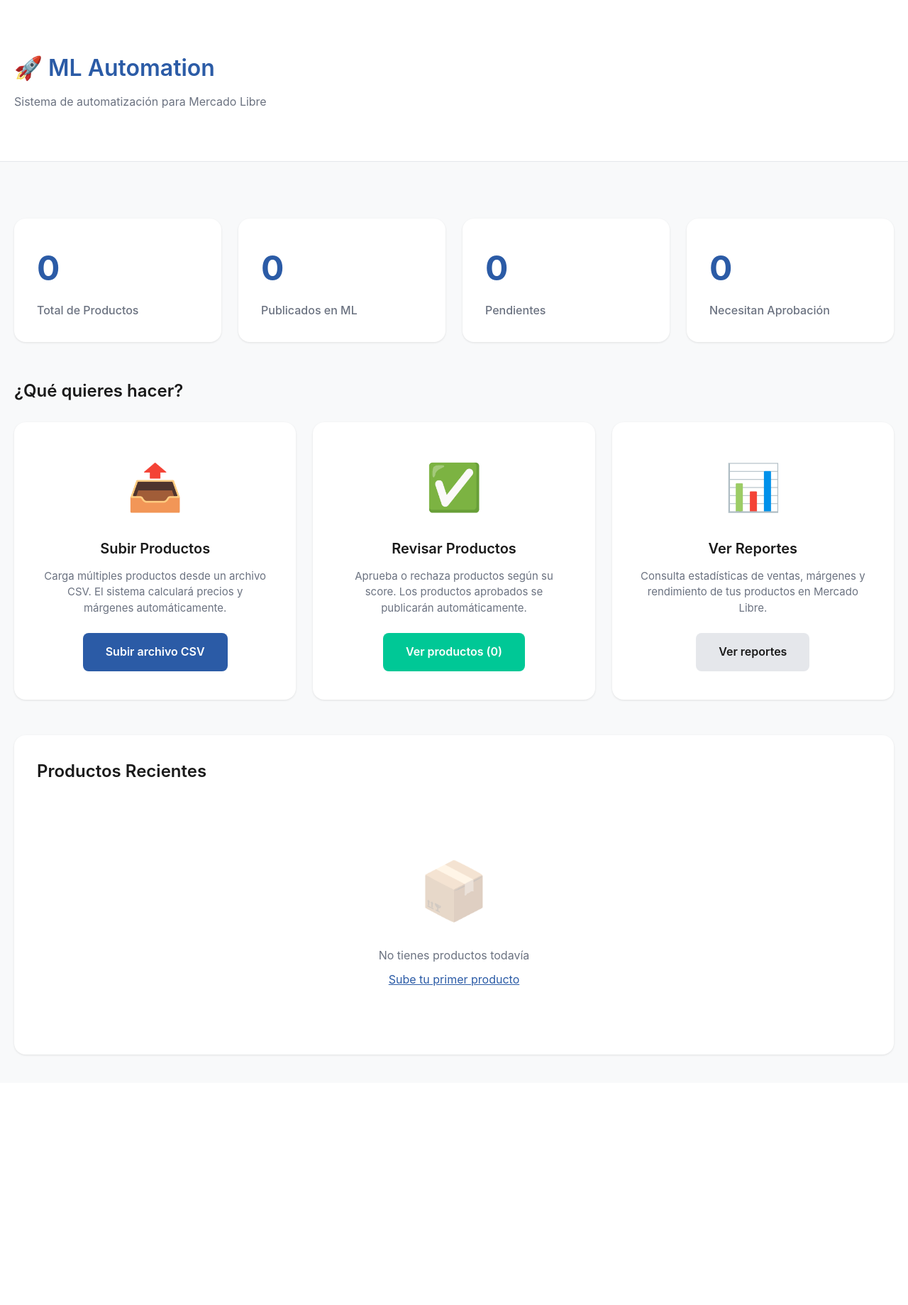
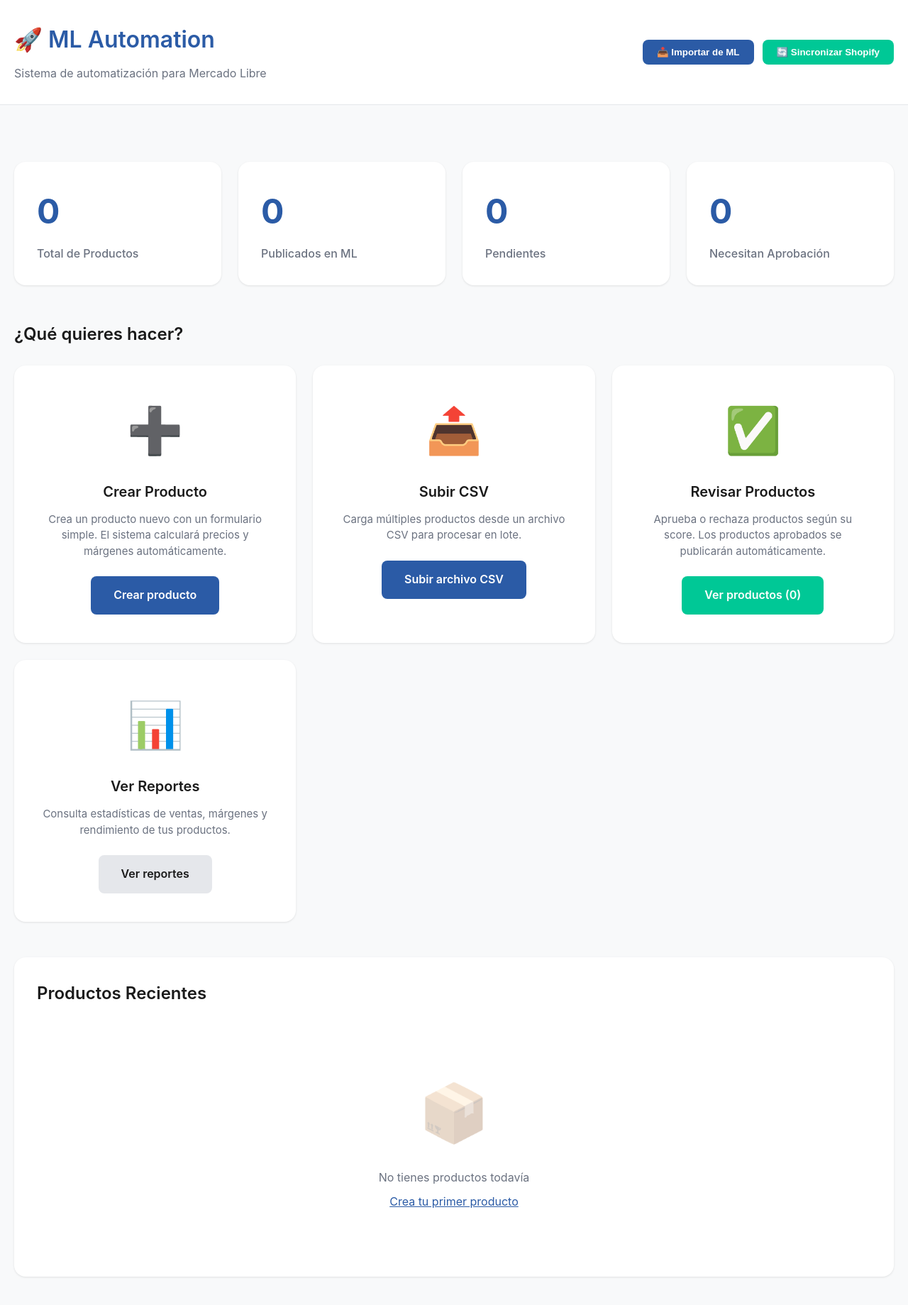
Before and after one commit to cesar20072/ml-automation, a FastAPI app: page /dashboard/ in a window 1280 px wide. Shown: the whole page at 71% size. Before the commit the page ends 1488 px from the top, so only its background shows below. Run offline with FastAPI, Linux system fonts and the light colour scheme.

Commit message:
Update dashboard_home.html

```diff
--- a/templates/dashboard_home.html
+++ b/templates/dashboard_home.html
@@ -31,6 +31,15 @@
             margin-bottom: 40px;
         }
 
+        .header-content {
+            max-width: 1400px;
+            margin: 0 auto;
+            padding: 0 20px;
+            display: flex;
+            justify-content: space-between;
+            align-items: center;
+        }
+
         h1 {
             font-size: 32px;
             font-weight: 600;
@@ -41,6 +50,41 @@
         .subtitle {
             color: #6B7280;
             font-size: 16px;
+        }
+
+        .header-actions {
+            display: flex;
+            gap: 12px;
+        }
+
+        .btn-sync {
+            padding: 10px 20px;
+            background: #00C896;
+            color: white;
+            border: none;
+            border-radius: 8px;
+            font-weight: 600;
+            cursor: pointer;
+            transition: background 0.2s;
+        }
+
+        .btn-sync:hover {
+            background: #00a87a;
+        }
+
+        .btn-import {
+            padding: 10px 20px;
+            background: #2B5BA6;
+            color: white;
+            border: none;
+            border-radius: 8px;
+            font-weight: 600;
+            cursor: pointer;
+            transition: background 0.2s;
+        }
+
+        .btn-import:hover {
+            background: #234a8a;
         }
 
         .stats-grid {
@@ -89,7 +133,7 @@
 
         .action-cards {
             display: grid;
-            grid-template-columns: repeat(auto-fit, minmax(320px, 1fr));
+            grid-template-columns: repeat(auto-fit, minmax(300px, 1fr));
             gap: 24px;
         }
 
@@ -223,6 +267,11 @@
             color: #991B1B;
         }
 
+        .status-published {
+            background: #DBEAFE;
+            color: #1E40AF;
+        }
+
         .product-price {
             font-size: 18px;
             font-weight: 700;
@@ -274,13 +323,57 @@
             color: #92400E;
             font-size: 14px;
         }
+
+        .loading-overlay {
+            display: none;
+            position: fixed;
+            top: 0;
+            left: 0;
+            right: 0;
+            bottom: 0;
+            background: rgba(0, 0, 0, 0.5);
+            z-index: 1000;
+            justify-content: center;
+            align-items: center;
+        }
+
+        .loading-overlay.active {
+            display: flex;
+        }
+
+        .loading-content {
+            background: white;
+            padding: 40px;
+            border-radius: 16px;
+            text-align: center;
+        }
+
+        .loading-spinner {
+            font-size: 48px;
+            animation: spin 1s linear infinite;
+        }
+
+        @keyframes spin {
+            from { transform: rotate(0deg); }
+            to { transform: rotate(360deg); }
+        }
     </style>
 </head>
 <body>
     <header>
-        <div class="container">
-            <h1>🚀 ML Automation</h1>
-            <p class="subtitle">Sistema de automatización para Mercado Libre</p>
+        <div class="header-content">
+            <div>
+                <h1>🚀 ML Automation</h1>
+                <p class="subtitle">Sistema de automatización para Mercado Libre</p>
+            </div>
+            <div class="header-actions">
+                <button class="btn-import" onclick="importFromML()">
+                    📥 Importar de ML
+                </button>
+                <button class="btn-sync" onclick="syncToShopify()">
+                    🔄 Sincronizar Shopify
+                </button>
+            </div>
         </div>
     </header>
 
@@ -321,10 +414,19 @@
             <h2 class="section-title">¿Qué quieres hacer?</h2>
             <div class="action-cards">
                 <div class="action-card">
+                    <div class="action-icon">➕</div>
+                    <div class="action-title">Crear Producto</div>
+                    <div class="action-description">
+                        Crea un producto nuevo con un formulario simple. El sistema calculará precios y márgenes automáticamente.
+                    </div>
+                    <a href="/dashboard/create-product" class="btn btn-primary">Crear producto</a>
+                </div>
+
+                <div class="action-card">
                     <div class="action-icon">📤</div>
-                    <div class="action-title">Subir Productos</div>
+                    <div class="action-title">Subir CSV</div>
                     <div class="action-description">
-                        Carga múltiples productos desde un archivo CSV. El sistema calculará precios y márgenes automáticamente.
+                        Carga múltiples productos desde un archivo CSV para procesar en lote.
                     </div>
                     <a href="/dashboard/upload-products" class="btn btn-primary">Subir archivo CSV</a>
                 </div>
@@ -342,7 +444,7 @@
                     <div class="action-icon">📊</div>
                     <div class="action-title">Ver Reportes</div>
                     <div class="action-description">
-                        Consulta estadísticas de ventas, márgenes y rendimiento de tus productos en Mercado Libre.
+                        Consulta estadísticas de ventas, márgenes y rendimiento de tus productos.
                     </div>
                     <a href="/dashboard/analytics" class="btn btn-secondary">Ver reportes</a>
                 </div>
@@ -377,10 +479,75 @@
                 <div class="empty-state">
                     <div class="empty-icon">📦</div>
                     <p>No tienes productos todavía</p>
-                    <p style="margin-top: 8px;"><a href="/dashboard/upload-products" style="color: #2B5BA6;">Sube tu primer producto</a></p>
+                    <p style="margin-top: 8px;"><a href="/dashboard/create-product" style="color: #2B5BA6;">Crea tu primer producto</a></p>
                 </div>
             {% endif %}
         </div>
     </div>
+
+    <div class="loading-overlay" id="loadingOverlay">
+        <div class="loading-content">
+            <div class="loading-spinner">⏳</div>
+            <p style="margin-top: 16px; font-weight: 600;" id="loadingText">Procesando...</p>
+        </div>
+    </div>
+
+    <script>
+        async function importFromML() {
+            if (!confirm('¿Importar todos los productos desde Mercado Libre? Esto puede tardar unos minutos.')) {
+                return;
+            }
+
+            document.getElementById('loadingText').textContent = 'Importando productos de Mercado Libre...';
+            document.getElementById('loadingOverlay').classList.add('active');
+
+            try {
+                const response = await fetch('/api/sync/import-from-ml', {
+                    method: 'POST'
+                });
+
+                const result = await response.json();
+
+                if (response.ok) {
+                    alert(`✓ Importación completada:\n${result.imported} productos importados\n${result.updated} productos actualizados`);
+                    location.reload();
+                } else {
+                    alert('Error al importar productos');
+                }
+            } catch (error) {
+                alert('Error: ' + error.message);
+            } finally {
+                document.getElementById('loadingOverlay').classList.remove('active');
+            }
+        }
+
+        async function syncToShopify() {
+            if (!confirm('¿Sincronizar todos los productos publicados con Shopify?')) {
+                return;
+            }
+
+            document.getElementById('loadingText').textContent = 'Sincronizando con Shopify...';
+            document.getElementById('loadingOverlay').classList.add('active');
+
+            try {
+                const response = await fetch('/api/sync/sync-to-shopify', {
+                    method: 'POST'
+                });
+
+                const result = await response.json();
+
+                if (response.ok) {
+                    alert(`✓ Sincronización completada:\n${result.synced} de ${result.total} productos sincronizados`);
+                    location.reload();
+                } else {
+                    alert('Error al sincronizar con Shopify');
+                }
+            } catch (error) {
+                alert('Error: ' + error.message);
+            } finally {
+                document.getElementById('loadingOverlay').classList.remove('active');
+            }
+        }
+    </script>
 </body>
 </html>
```
